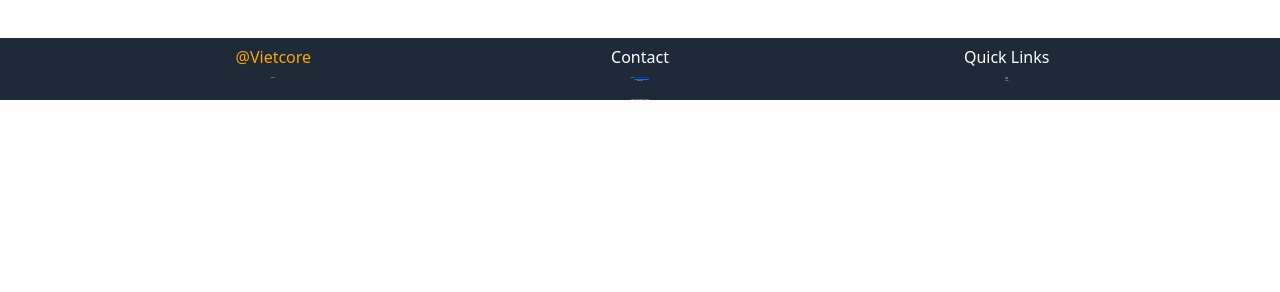
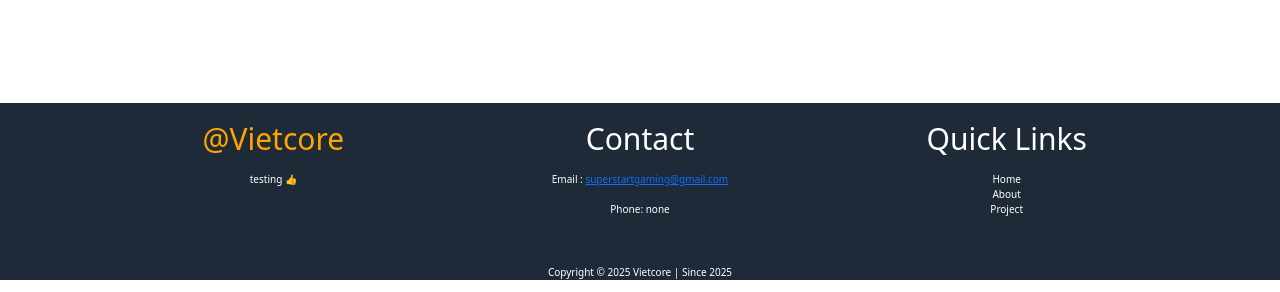
Before and after one commit to wbsites/site, a plain HTML site: page index.html in a window 1280 px wide. Shown: the part 1768-2060 px from the top of the page. Before the commit the page ends 1870 px from the top, so only its background shows below. Drawn offline with nearby package versions, Linux system fonts and the light colour scheme.

Commit message:
Add files via upload

```diff
--- a/style.css
+++ b/style.css
@@ -72,7 +72,7 @@ footer {
 
 .footer-section {
     flex: 1;
-    margin: 10px;
+    margin: 18px;
 }
 
 .footer-section h3 {
@@ -95,13 +95,13 @@ footer {
 }
 
 .footer-section h3 {
-    font-size: 16px; /* Perkecil ukuran judul */
+    font-size: 30px; /* Perkecil ukuran judul */
     margin-bottom: 10px; /* Kurangi jarak bawah */
 }
 
 .footer-section ul, p {
-    font-size: 1px; /* Perkecil ukuran teks */
-    margin: 2px 0; /* Kurangi jarak antar elemen */
+    font-size: 10px; /* Perkecil ukuran teks */
+    margin: 15px 0; /* Kurangi jarak antar elemen */
 }
 .video-1 {
   margin-top: 50px;
@@ -109,5 +109,5 @@ footer {
 }
 body {
     background-color: white; /* Ubah warna sesuai keinginan */
-    color: blak; /* Warna teks */
+    color: none; /* Warna teks */
 }
```
